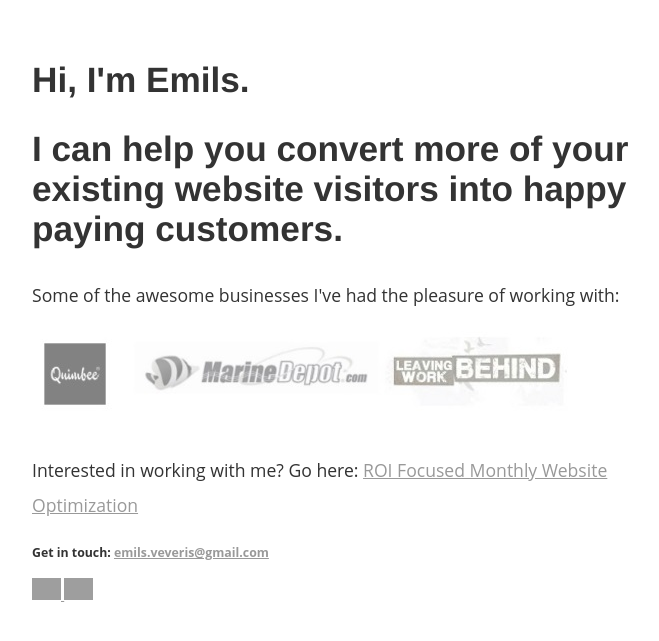
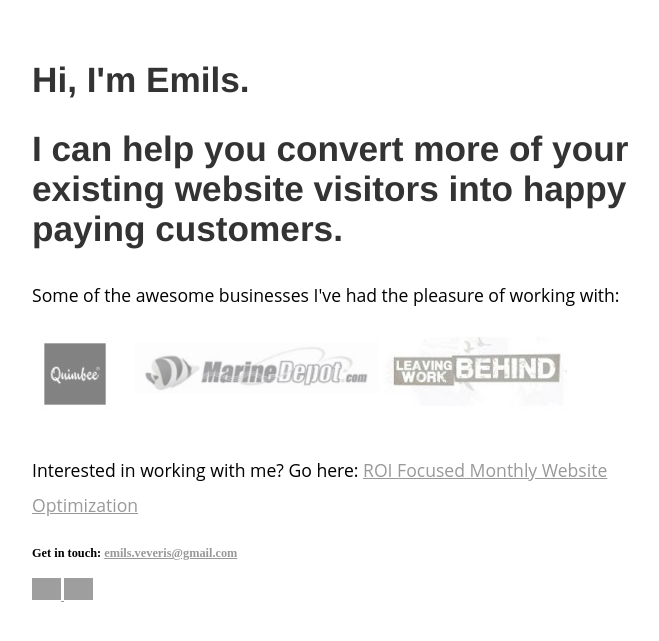
Before and after one commit to emilsw/ew, a Jekyll site: the page index.html, which Jekyll copies as it is, in a window 1280 px wide. Shown: the top 641 px of the page, without its empty margins (288-947 px from the left). Built offline with Jekyll 4.4.1, drawn with Linux system fonts in a browser that asks for light colours; grey boxes are pictures that could not be loaded.

Commit message:
Update main.css

```diff
--- a/css/main.css
+++ b/css/main.css
@@ -1,11 +1,9 @@
 body {
     margin: 60px auto;
     width: 50%;
-    font-family: 'Open Sans', sans-serif;
+    font-family: Source Sans Pro", "Helvetica Neue", Helvetica, Arial, sans-serif;
     color: #333;
     font-size: 1.1em;
-    -webkit-font-smoothing: antialiased;
-	text-rendering: optimizeLegibility;
 }
 nav ul, footer ul {
     padding: 0px;
```
